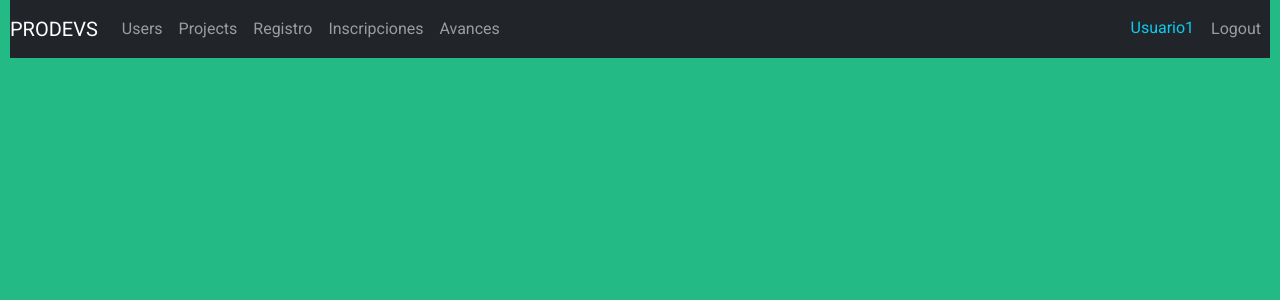
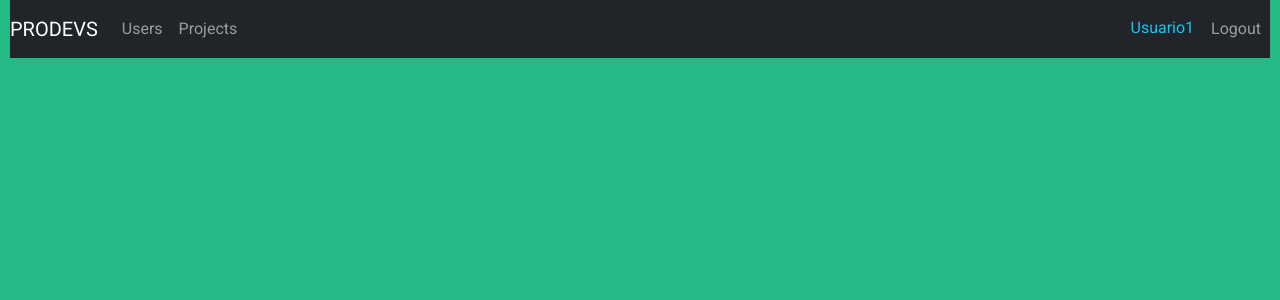
Before and after one commit to laura-lamprea/MinTic-C4-ProDevs, a React (Create React App) app in the folder front/: page / in a window 1280 px wide. Shown: the top 300 px of the page. Built offline with nearby package versions, Linux system fonts and the light colour scheme.

Commit message:
se actualiza Navbar

```diff
--- a/front/src/Components/container/Navbar.js
+++ b/front/src/Components/container/Navbar.js
@@ -39,26 +39,6 @@ const Navbar = () => {
                         Projects
                     </NavLink>
 
-                    <NavLink
-                        className={({ isActive }) => 'nav-item nav-link ' + (isActive ? 'active' : '')}
-                        to="/Registro"
-                    >
-                        Registro
-                    </NavLink>
-
-                    <NavLink
-                        className={({ isActive }) => 'nav-item nav-link ' + (isActive ? 'active' : '')}
-                        to="/Inscripciones"
-                    >
-                        Inscripciones
-                    </NavLink>
-
-                    <NavLink
-                        className={({ isActive }) => 'nav-item nav-link ' + (isActive ? 'active' : '')}
-                        to="/Avances"
-                    >
-                        Avances
-                    </NavLink>
 
                 </div>
             </div>
```
